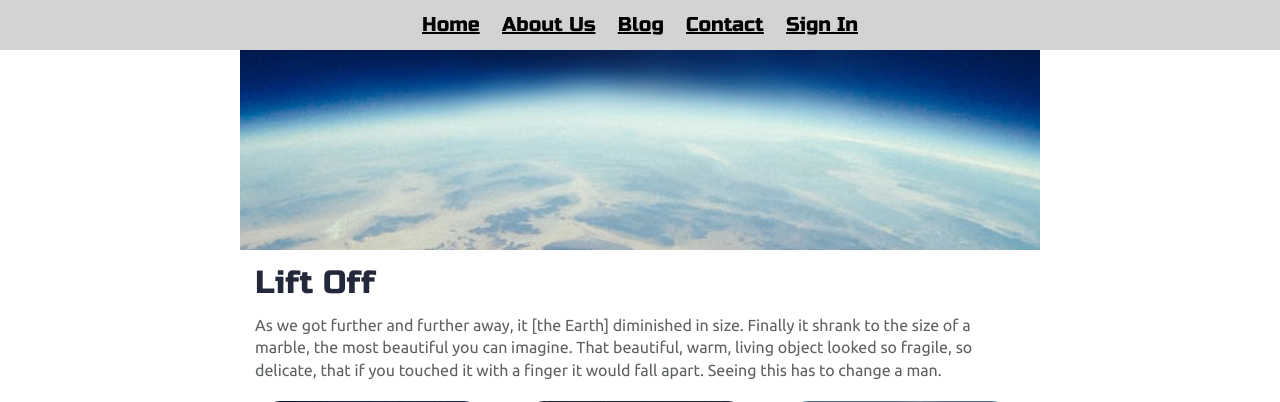
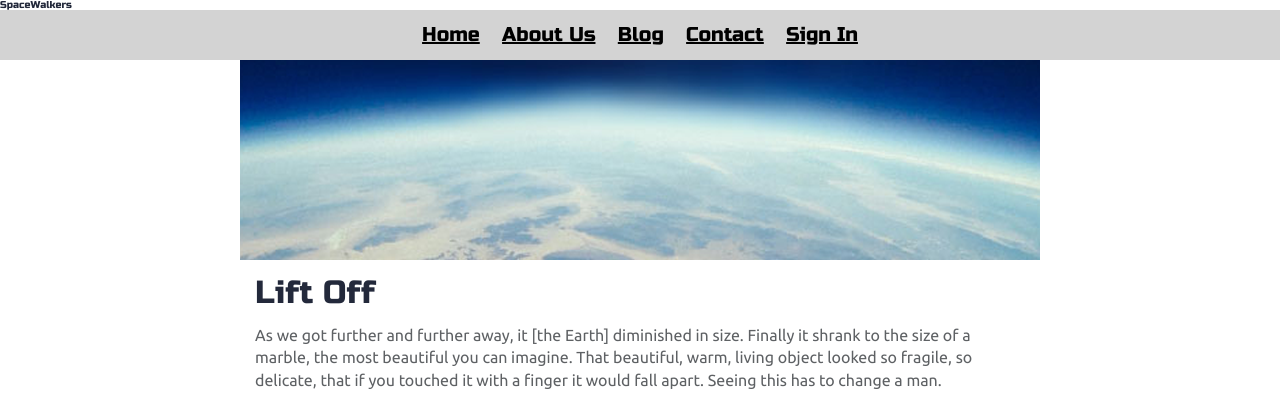
Before and after one commit to bloominstituteoftechnology/Sprint-Challenge--Advanced-CSS, a PHP site: page / in a window 1280 px wide. Shown: the top 402 px of the page. Run offline with PHP 8.4, Linux system fonts and the light colour scheme.

Commit message:
added header and a few css changes

```diff
--- a/index.html
+++ b/index.html
@@ -4,6 +4,7 @@
 
 <head>
   <meta charset="utf-8">
+  <meta name="viewport" content="width=device-width, initial-scale=1">
 
   <title>SpaceWalkers</title>
 
@@ -16,6 +17,9 @@
 </head>
 
 <body>
+  <header>
+    <h1>SpaceWalkers</h1>
+  </header>
   <div class="nav-links">
     <nav>
       <a href="">Home</a>
--- a/less/navigation.less
+++ b/less/navigation.less
@@ -7,6 +7,7 @@
     justify-content: center;
     align-items: center;
     nav a {
+        color: black;
         margin-left: 10px;
         margin-right: 10px;
         font-family: 'Russo One', sans-serif;
```
Also changed, not shown: README.md, css/index.css (line endings or trailing spaces).
